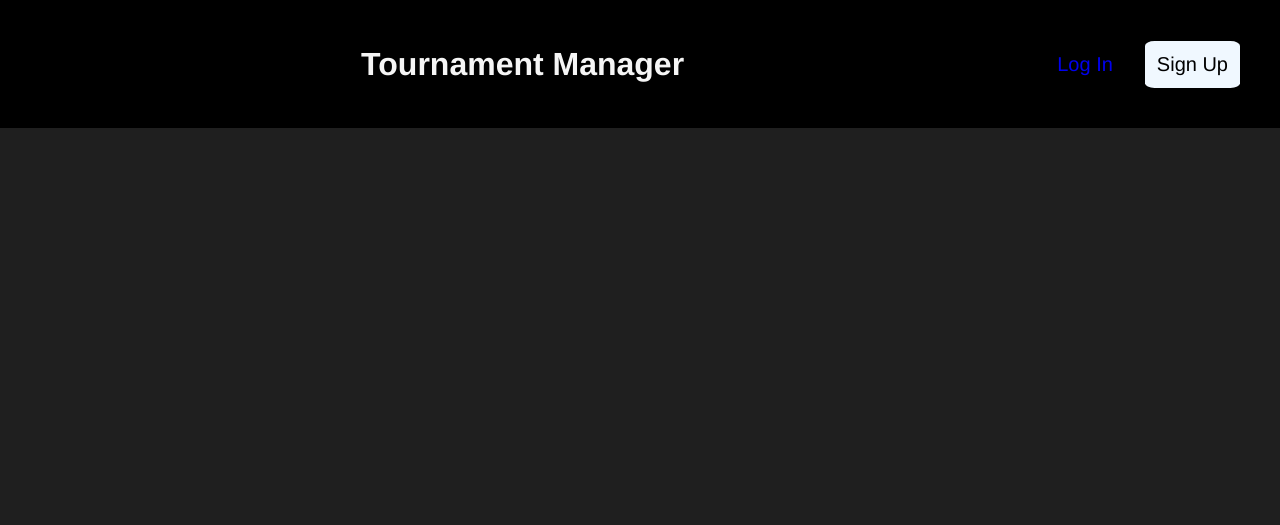
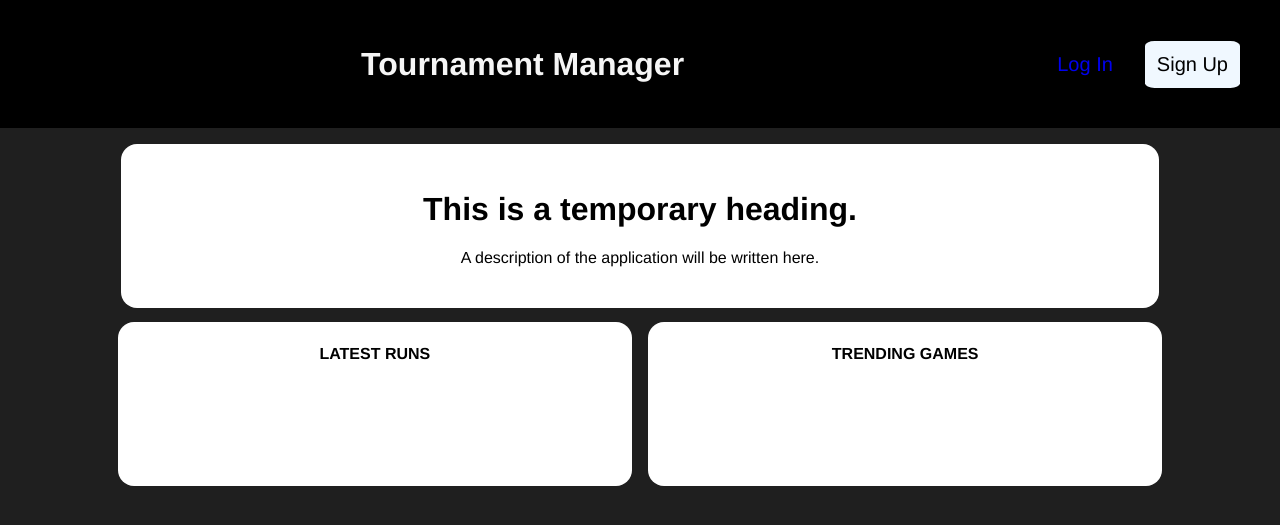
Before and after one commit to saacutter/CITS3403-Project, a Flask app: page / in a window 1280 px wide. Shown: the top 525 px of the page. Run offline with Flask 3, Linux system fonts and the light colour scheme.

Commit message:
Added description to signed out introduction page and added sections for latest runs and trending games

```diff
--- a/app/static/css/styles.css
+++ b/app/static/css/styles.css
@@ -1,5 +1,5 @@
 :root {
-    font-family: Helvetica, Arial, sans-serif;
+    font-family: Orbitron, Helvetica, Arial, sans-serif;
     color: whitesmoke;
     background-color: rgba(26, 26, 26, 0.975);
 }
@@ -26,6 +26,12 @@ a:visited {
 }
 
 /* Styling for reusable classes */
+.container {
+    width: 85%;
+    margin-left: auto;
+    margin-right: auto;
+}
+
 .container-flex {
     display: flex;
     flex-direction: row;
@@ -47,6 +53,21 @@ a:visited {
     background-color: transparent;
 }
 
+.white-bg {
+    background-color: white;
+    color: black;
+}
+
+.rounded-border {
+    border: 2px solid transparent;
+    border-radius: 1em;
+}
+
+.rounded-border-percent {
+    border: 2px solid transparent;
+    border-radius: 10%;
+}
+
 /* Styling for individual elements (IDs) */
 #titlebar {
     padding: 2em;
@@ -64,8 +85,6 @@ a:visited {
 #login, #signup {
     width: auto;
     padding: 0.5em;
-    border: 2px solid transparent;
-    border-radius: 10%;
 }
 
 #signup {
@@ -76,3 +95,27 @@ a:visited {
     cursor: pointer;
     border-color: grey;
 }
+
+#introduction {
+    margin-top: 1em;
+    width: 95%;
+    height: 10em;
+    align-content: center;
+}
+
+#homepage-content {
+    justify-content: center;
+}
+
+#latest-runs, #trending-games {
+    width: 46.9%;
+    margin-top: 4em;
+    height: 10em;
+}
+
+/* Media Queries */
+@media screen and (max-width: 900px) {
+    .container {
+        width: 98%;
+    }
+}
--- a/app/templates/index.html
+++ b/app/templates/index.html
@@ -11,8 +11,8 @@ Homepage
     </div>
     {% if signed_out %}
         <div id="account-buttons">
-            <div id="login" class="center"><a href="/login">Log In</a></div>
-            <div id="signup" class="center"><a href="/login" style="color: black;">Sign Up</a></div>
+            <div id="login" class="center rounded-border-percent"><a href="/login">Log In</a></div>
+            <div id="signup" class="center rounded-border-percent"><a href="/login" style="color: black;">Sign Up</a></div>
         </div>
     {% else %}
         <div class="profile-icon transparent-bg">
@@ -20,4 +20,30 @@ Homepage
         </div>
     {% endif %}
 </div>
+<div class="container">
+    {% if signed_out %}
+        <div id="introduction" class="center white-bg rounded-border">
+            <h1>This is a temporary heading.</h1>
+            <p>A description of the application will be written here.</p>
+        </div>
+    {% endif %}
+    <div id="homepage-content" class="container-flex" style="gap: 1em;">
+        <div id="latest-runs" class="white-bg rounded-border">
+            <h4 class="center">LATEST RUNS</h4>
+            {% for run in runs %}
+                <div class="run">
+
+                </div>
+            {% endfor %}
+        </div>
+        <div id="trending-games" class="white-bg rounded-border">
+            <h4 class="center">TRENDING GAMES</h4>
+            {% for game in games %}
+                <div class="game">
+
+                </div>
+            {% endfor %}
+        </div>
+    </div>
+</div>
 {% endblock %}
```
